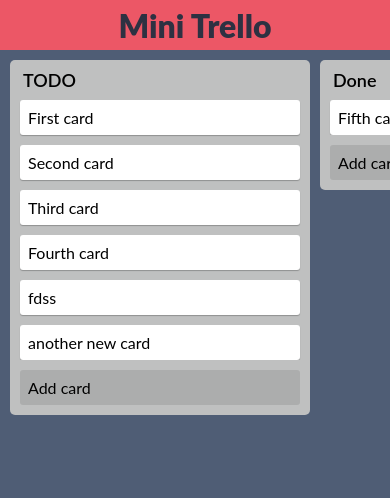
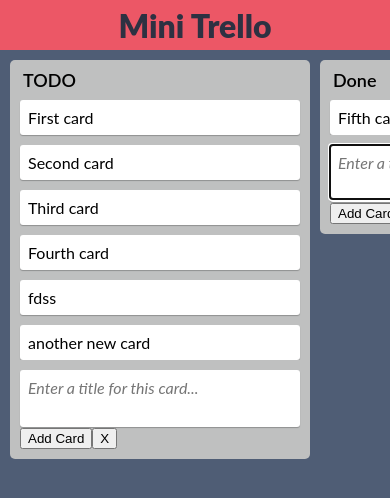
Before and after one commit to jeef3/react-redux-talk, a React (Create React App) app: page / in a window 390 px wide. Shown: the top 498 px of the page. Built offline with nearby package versions, Linux system fonts and the light colour scheme; data requests are answered from the project's data file.

Commit message:
Add more hooks to EditableText

```diff
--- a/src/components/molecules/EditableText.jsx
+++ b/src/components/molecules/EditableText.jsx
@@ -15,6 +15,14 @@
     this.handleKeyDown = this.handleKeyDown.bind(this);
     this.handleChange = this.handleChange.bind(this);
     this.handleReturnToIdle = this.handleReturnToIdle.bind(this);
+    this.handleSubmit = this.handleSubmit.bind(this);
+    this.handleCancel = this.handleCancel.bind(this);
+  }
+
+  componentDidMount() {
+    if (this.props.defaultEditing) {
+      this.open();
+    }
   }
 
   handleReturnToIdle({ target }) {
@@ -22,12 +30,33 @@
       return;
     }
 
-    this.setState({ editing: false });
-
-    document.removeEventListener('click', this.handleReturnToIdle);
+    this.close();
   }
 
   handleIdleClick() {
+    this.open();
+  }
+
+  // FIXME: Don't like having these two
+  handleKeyDown({ key, shiftKey }) {
+    if (key === 'Enter' && !shiftKey) {
+      this.commit();
+    }
+  }
+
+  handleChange({ currentTarget: { value } }) {
+    this.setState({ editingValue: value });
+  }
+
+  handleSubmit() {
+    this.commit();
+  }
+
+  handleCancel() {
+    this.close();
+  }
+
+  open() {
     this.setState({ editing: true }, () => {
       const editor = this.elemRef.current;
 
@@ -37,22 +66,19 @@
 
       editor.focus();
       editor.select();
+    });
 
-      document.addEventListener('click', this.handleReturnToIdle);
-    });
+    document.addEventListener('click', this.handleReturnToIdle);
   }
 
-  // FIXME: Don't like having these two
-  handleKeyDown({ key, shiftKey }) {
-    if (key === 'Enter' && !shiftKey) {
-      this.setState({ editing: false });
-      this.props.onChange(this.state.editingValue);
-      document.removeEventListener('click', this.handleReturnToIdle);
-    }
+  commit() {
+    this.close();
+    this.props.onChange(this.state.editingValue);
   }
 
-  handleChange({ currentTarget: { value } }) {
-    this.setState({ editingValue: value });
+  close() {
+    this.setState({ editing: false });
+    document.removeEventListener('click', this.handleReturnToIdle);
   }
 
   render() {
@@ -63,17 +89,21 @@
     let props;
 
     if (editing) {
-      El = renderEditing(
+      El = renderEditing({
         editingValue,
-        this.handleKeyDown,
-        this.handleChange,
-        this.elemRef
-      );
+        onKeyDown: this.handleKeyDown,
+        onChange: this.handleChange,
+        onSubmit: this.handleSubmit,
+        onCancel: this.handleCancel,
+        ref: this.elemRef
+      });
+
       props = {
         onKeyUp: this.handleKeyDown
       };
     } else {
       El = render();
+
       props = {
         onClick: this.handleIdleClick
       };
--- a/src/components/molecules/List.jsx
+++ b/src/components/molecules/List.jsx
@@ -16,7 +16,7 @@
       <EditableText
         value={list.name}
         render={() => <ListTitle>{list.name}</ListTitle>}
-        renderEditing={(editingValue, onKeyDown, onChange, ref) => (
+        renderEditing={({ editingValue, onKeyDown, onChange, ref }) => (
           <ListHeaderInput
             defaultValue={editingValue}
             onKeyDown={onKeyDown}
@@ -32,7 +32,7 @@
         <EditableText
           value={card.title}
           render={() => <CardTitle>{card.title}</CardTitle>}
-          renderEditing={(editingValue, onKeyDown, onChange, ref) => (
+          renderEditing={({ editingValue, onKeyDown, onChange, ref }) => (
             <CardTextArea
               value={editingValue}
               onKeyDown={onKeyDown}
@@ -46,9 +46,18 @@
     )}
     renderFooter={() => (
       <EditableText
+        defaultEditing
         value=""
         render={() => <AddCardButton>Add card</AddCardButton>}
-        renderEditing={(editingValue, onKeyDown, onChange, ref) => (
+        renderEditing={({
+          editingValue,
+          onKeyDown,
+          onChange,
+          onSubmit,
+          onCancel,
+          ref
+        }) => (
+          <div>
             <Card>
               <CardTextArea
                 placeholder="Enter a title for this card..."
@@ -58,6 +67,9 @@
                 innerRef={ref}
               />
             </Card>
+            <button onClick={onSubmit}>Add Card</button>
+            <button onClick={onCancel}>X</button>
+          </div>
         )}
         onChange={title => onCreateCard({ title }, list.id)}
       />
```
Lines whose indentation alone changed are shown as unchanged.
